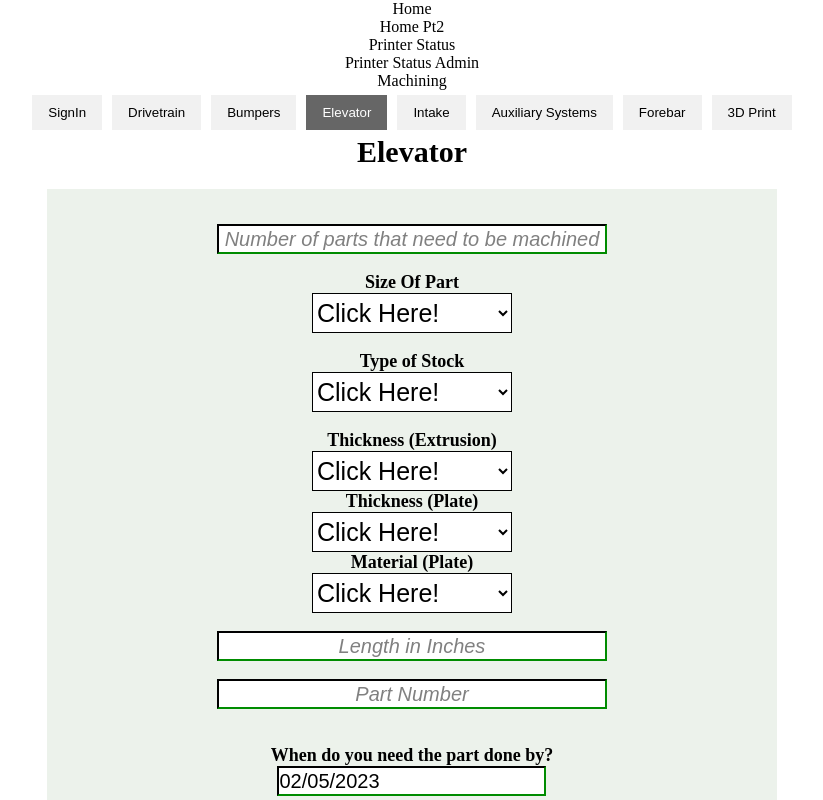
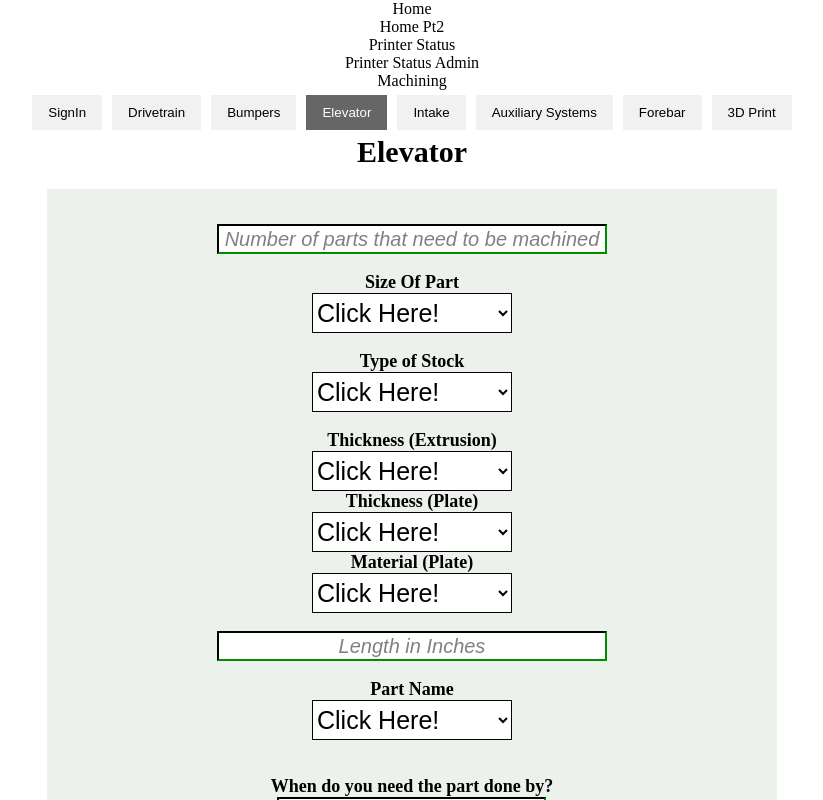
Before and after one commit to 4201VitruvianBots/VitruvianManufacturing, a React (Create React App) app in the folder Front-End/: page /HomePt2 in a window 1280 px wide. Both pictures are taken after a click on the button "Elevator". Shown: the top 800 px of the page, without its empty margins (228-1051 px from the left). Built offline with nearby package versions, Linux system fonts and the light colour scheme.

Commit message:
elevator

```diff
--- a/Front-End/src/NewPartApp.js
+++ b/Front-End/src/NewPartApp.js
@@ -344,7 +344,46 @@ function Elevator(props) {
                     <br></br>
                     <input type="text" id="LengthInInches" name="elevator_LengthInInches" placeholder="Length in Inches" className="text-input" required="required" />
                     <br></br>
-                    <input type="text" id="PartNumber" name="elevator_PartNumber" placeholder="Part Number" className="text-input" required="required" />
+                    <label className="Partame" htmlFor="PartName"><strong>Part Name </strong> </label>
+                    <select name="elevator_PartName" id="PartName" defaultValue="" className="form-control" required >
+                        <option value="" className="Placeholder" disabled>Click Here!</option>
+                        <option value="4201-23-P-0310">4201-23-P-0310</option>
+                        <option value="4201-23-p-0309">4201-23-p-0309</option>
+                        <option value="4201-23-P-0307">4201-23-P-0307</option>
+                        <option value="4201-23-P-0308">4201-23-P-0308</option>
+                        <option value="4201-23-P-0305">4201-23-P-0305</option>
+                        <option value="4201-23-P-0306">4201-23-P-0306</option>
+                        <option value="4201-23-P-0315">4201-23-P-0315</option>
+                        <option value="4201-23-P-0314">4201-23-P-0314</option>
+                        <option value="4201-23-P-0313">4201-23-P-0313</option>
+                        <option value="4201-23-P-0312">4201-23-P-0312</option>
+                        <option value="4201-23-P-0311">4201-23-P-0311</option>
+                        <option value="4201-23-P-0317">4201-23-P-0317</option>
+                        <option value="4201-23-P-0318">4201-23-P-0318</option>
+                        <option value="4201-23-P-0319">4201-23-P-0319</option>
+                        <option value="4201-23-P-0323">4201-23-P-0323</option>
+                        <option value="4201-23-P-0326">4201-23-P-0326</option>
+                        <option value="4201-23-P-0327">4201-23-P-0327</option>
+                        <option value="4201-23-P-0328">4201-23-P-0328</option>
+                        <option value="4201-23-P-0331">4201-23-P-0331</option>
+                        <option value="4201-23-P-0501">4201-23-P-0501</option>
+                        <option value="4201-23-P-0338">4201-23-P-0338</option>
+                        <option value="4201-23-P-0344">4201-23-P-0344</option>
+                        <option value="4201-23-P-0341">4201-23-P-0341</option>
+                        <option value="4201-23-P-0324">4201-23-P-0324</option>
+                        <option value="4201-23-P-0348">4201-23-P-0348</option>
+                        <option value="4201-23-P-0350">4201-23-P-0350</option>
+                        <option value="4201-23-P-0349">4201-23-P-0349</option>
+                        <option value="4201-23-P-0344">4201-23-P-0344</option>
+                        <option value="4201-23-P-0345">4201-23-P-0345</option>
+                        <option value="4201-23-P-0346">4201-23-P-0346</option>
+                        <option value="4201-23-P-0352">4201-23-P-0352</option>
+                        <option value="4201-23-P-0351">4201-23-P-0351</option>
+                        <option value="4201-23-P-0347">4201-23-P-0347</option>
+                        <option value="4201-23-P-0347">4201-23-P-0511</option>
+                        <option value="4201-23-P-0343">4201-23-P-0343</option>
+                        <option value="4201-23-P-0342">4201-23-P-0342</option>
+                        </select>
                     <br></br>
                     <br></br>
                     <h4>When do you need the part done by?</h4>
```
